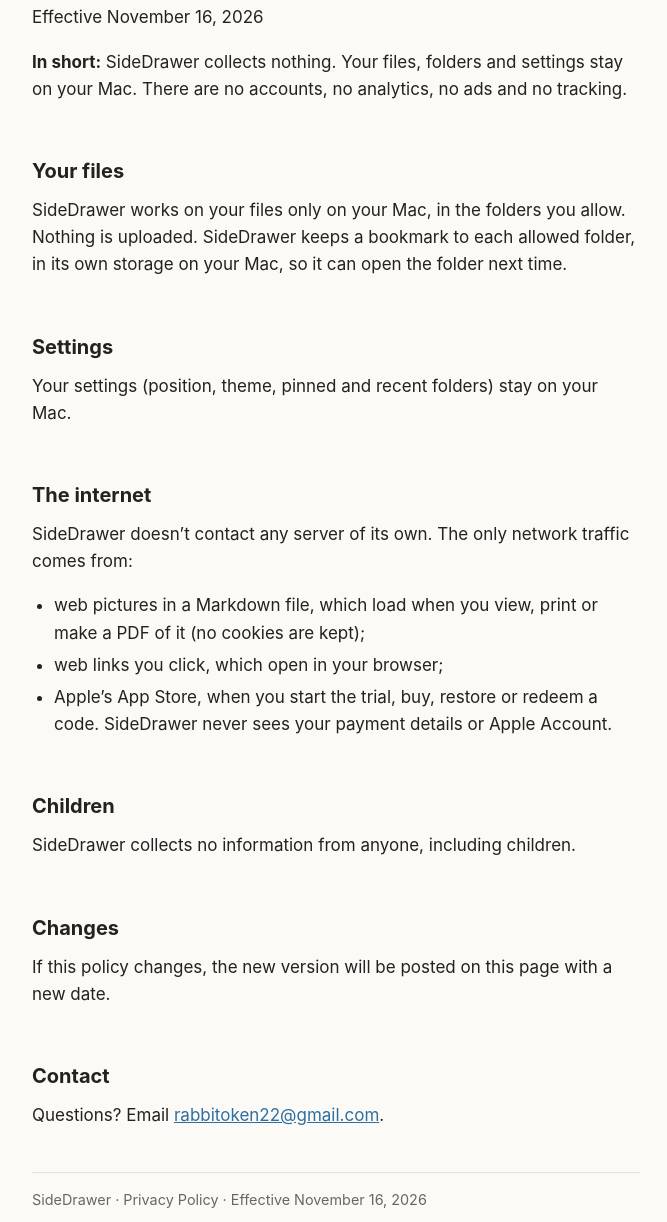
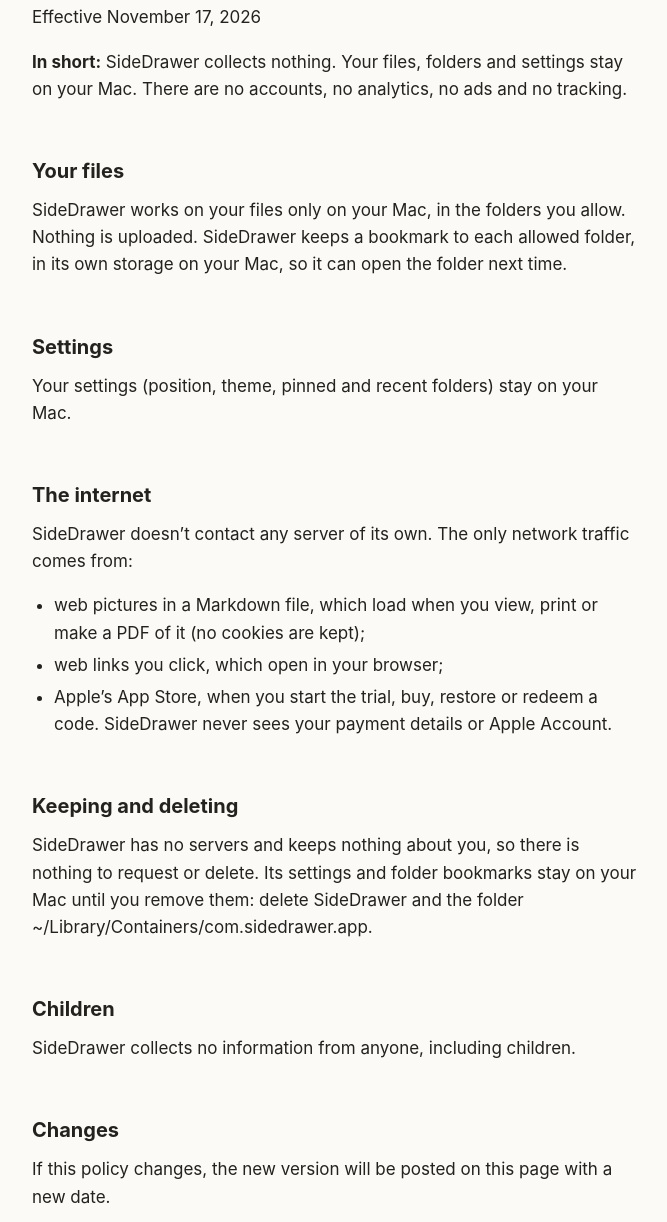
Before and after one commit to sidescoop-app/sidescoop-app.github.io, a plain HTML site: page drawer/privacy-policy.html in a window 1280 px wide. Shown: the part 78-1300 px from the top of the page, without its empty margins (304-971 px from the left). Drawn offline with Linux system fonts and the light colour scheme.

Commit message:
Add files via upload

```diff
--- a/drawer/privacy-policy.html
+++ b/drawer/privacy-policy.html
@@ -46,7 +46,7 @@
 <body>
 <main>
 <h1>SideDrawer Privacy Policy</h1>
-<p class="date">Effective November 16, 2026</p>
+<p class="date">Effective November 17, 2026</p>
 <div class="short">
 <p><strong>In short:</strong> SideDrawer collects nothing. Your files, folders and settings stay on your Mac. There are no accounts, no analytics, no ads and no tracking.</p>
 </div>
@@ -61,13 +61,15 @@
 <li>web links you click, which open in your browser;</li>
 <li>Apple’s App Store, when you start the trial, buy, restore or redeem a code. SideDrawer never sees your payment details or Apple Account.</li>
 </ul>
+<h2>Keeping and deleting</h2>
+<p>SideDrawer has no servers and keeps nothing about you, so there is nothing to request or delete. Its settings and folder bookmarks stay on your Mac until you remove them: delete SideDrawer and the folder ~/Library/Containers/com.sidedrawer.app.</p>
 <h2>Children</h2>
 <p>SideDrawer collects no information from anyone, including children.</p>
 <h2>Changes</h2>
 <p>If this policy changes, the new version will be posted on this page with a new date.</p>
 <h2>Contact</h2>
 <p>Questions? Email <a href="mailto:rabbitoken22@gmail.com">rabbitoken22@gmail.com</a>.</p>
-<footer>SideDrawer · Privacy Policy · Effective November 16, 2026</footer>
+<footer>SideDrawer · Privacy Policy · Effective November 17, 2026</footer>
 </main>
 </body>
 </html>
```
